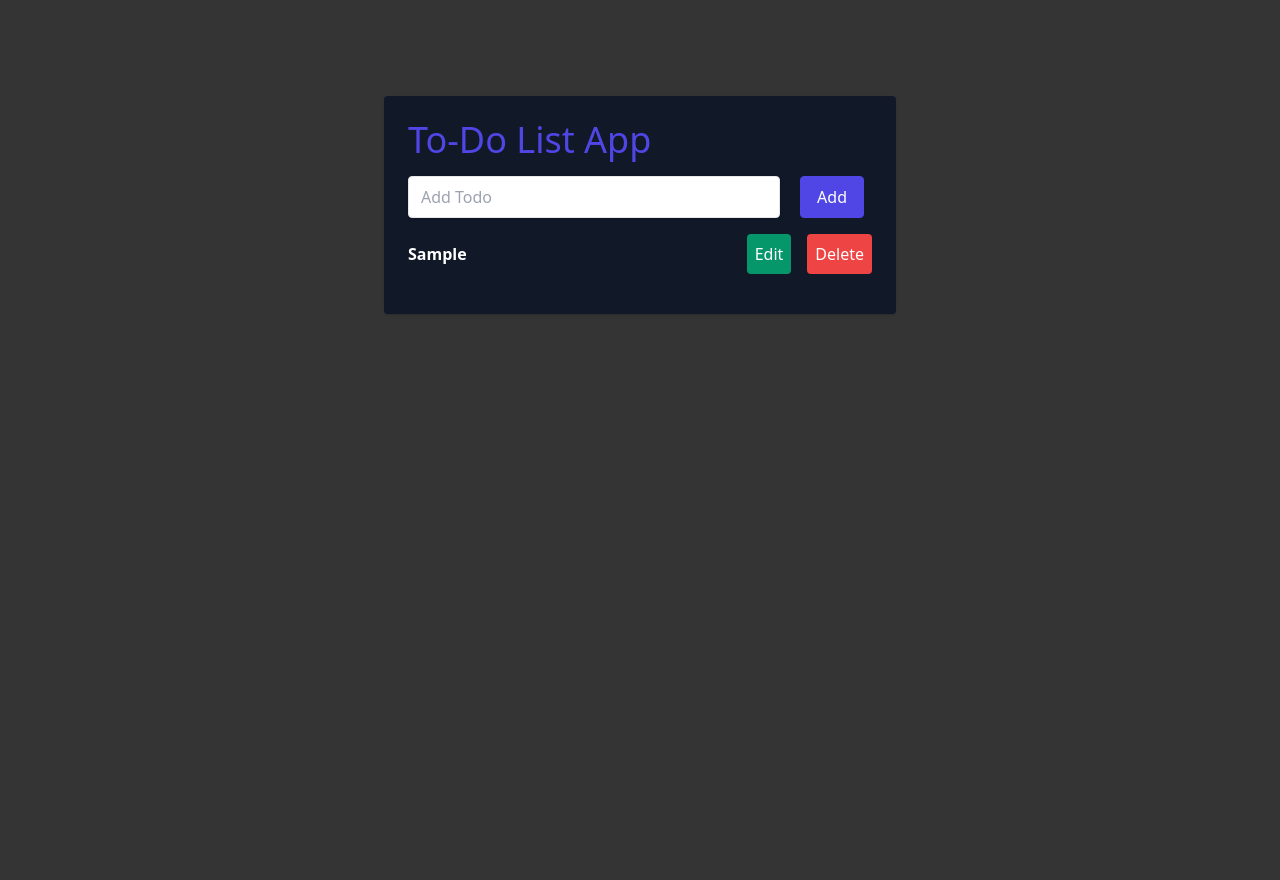
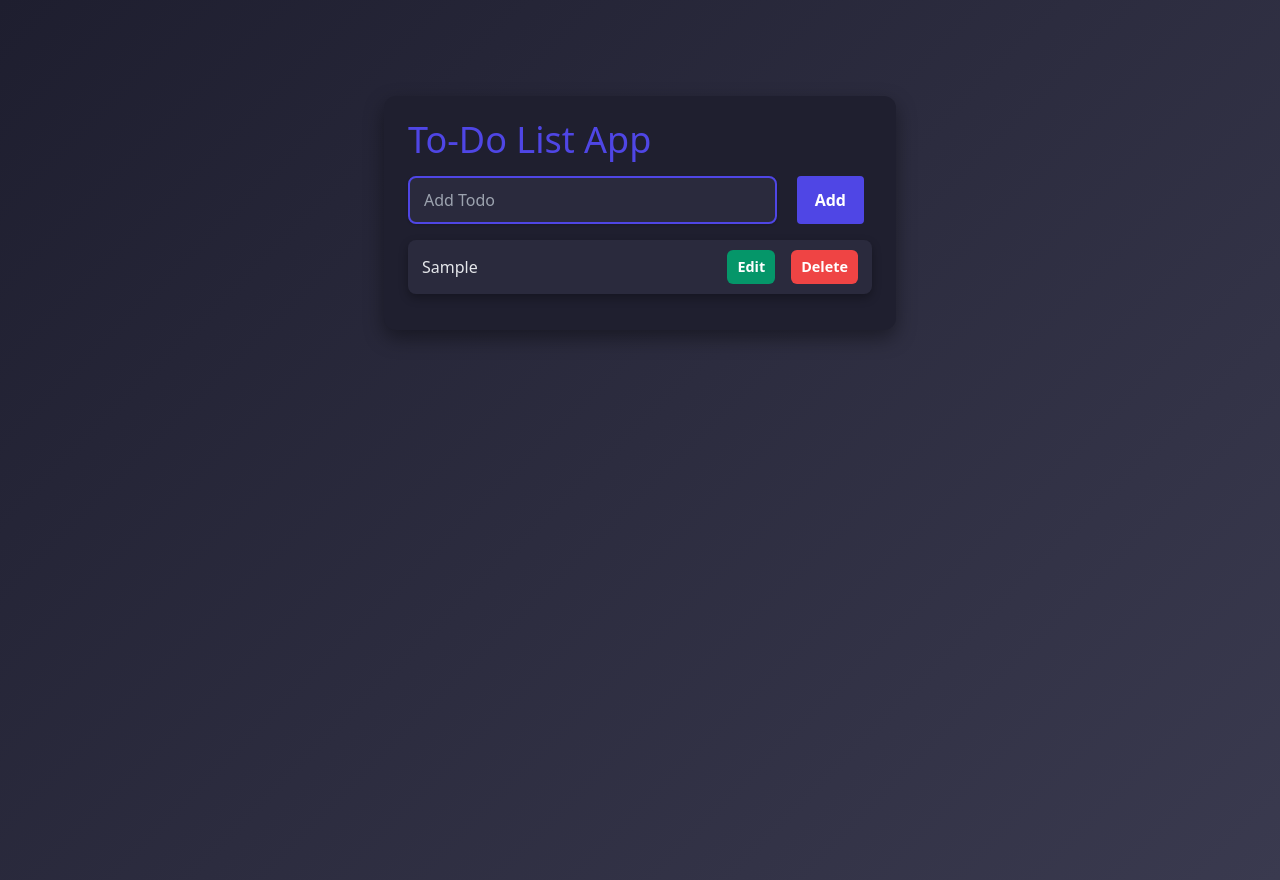
Before and after one commit to AngelBlade13-ai/JavaScript-Project--Todo-List-App, a plain HTML site: page index.html in a window 1280 px wide. Both pictures are taken after typing "Sample" into the empty fields and a click on the button "Add". Before the commit the page ends 800 px from the top, so only its background shows below. Drawn offline with nearby package versions, Linux system fonts and the light colour scheme.

Commit message:
style update

```diff
--- a/style.css
+++ b/style.css
@@ -1,3 +1,93 @@
 body {
-  background-color: rgb(52, 52, 52);
+  background: linear-gradient(135deg, #1e1e2f, #3a3a4f);
+  font-family: 'Segoe UI', Tahoma, Geneva, Verdana, sans-serif;
+  color: #ffffff;
+  min-height: 100vh;
+  margin: 0;
 }
+div.bg-gray-900 {
+  border-radius: 12px;
+  box-shadow: 0 8px 20px rgba(0, 0, 0, 0.4);
+  padding: 24px;
+  background: #1f1f2f;
+  transition: transform 0.2s, box-shadow 0.2s;
+}
+input#text {
+  border: 2px solid #4f46e5;
+  border-radius: 8px;
+  padding: 10px 14px;
+  background: #2a2a3d;
+  color: #ffffff;
+  transition: border-color 0.3s, box-shadow 0.3s;
+}
+
+input#text:focus {
+  border-color: #6366f1;
+  box-shadow: 0 0 8px rgba(99, 102, 241, 0.5);
+  outline: none;
+}
+button {
+  border-radius: 8px;
+  padding: 10px 16px;
+  font-weight: bold;
+  cursor: pointer;
+  transition: all 0.2s;
+}
+
+button#add-task-btn {
+  background-color: #4f46e5; /* indigo */
+  border: 2px solid #4f46e5;
+}
+
+button#add-task-btn:hover {
+  background-color: #6366f1;
+  border-color: #6366f1;
+  transform: scale(1.05);
+}
+
+button#save-todo-btn {
+  background-color: #f59e0b;
+  border: 2px solid #f59e0b;
+}
+
+button#save-todo-btn:hover {
+  background-color: #fbbf24;
+  border-color: #fbbf24;
+  transform: scale(1.05);
+}
+
+
+div#listBox button {
+  padding: 6px 10px;
+  border-radius: 6px;
+  font-size: 0.9rem;
+  transition: all 0.2s;
+}
+
+div#listBox button:hover {
+  transform: scale(1.05);
+}
+#listBox div {
+  background: #2a2a3d;
+  border-radius: 8px;
+  padding: 10px 14px;
+  margin-bottom: 12px;
+  display: flex;
+  justify-content: space-between;
+  align-items: center;
+  box-shadow: 0 4px 10px rgba(0, 0, 0, 0.3);
+  transition: transform 0.2s, box-shadow 0.2s;
+}
+
+#listBox div:hover {
+  transform: translateY(-2px);
+  box-shadow: 0 6px 14px rgba(0, 0, 0, 0.4);
+}
+
+/* Todo text */
+#listBox p {
+  margin: 0;
+  font-weight: 500;
+  color: #e5e7eb;
+  word-break: break-word;
+}
```
